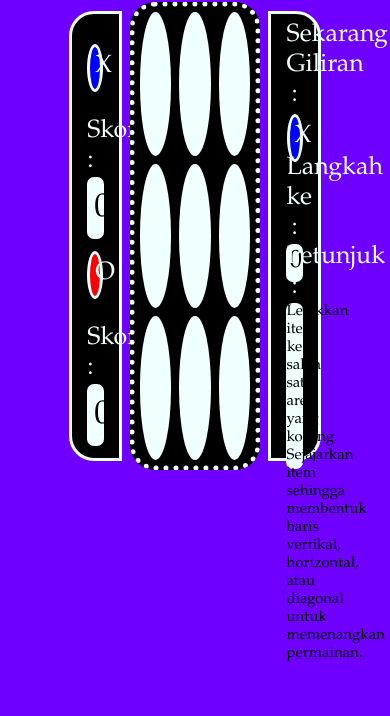
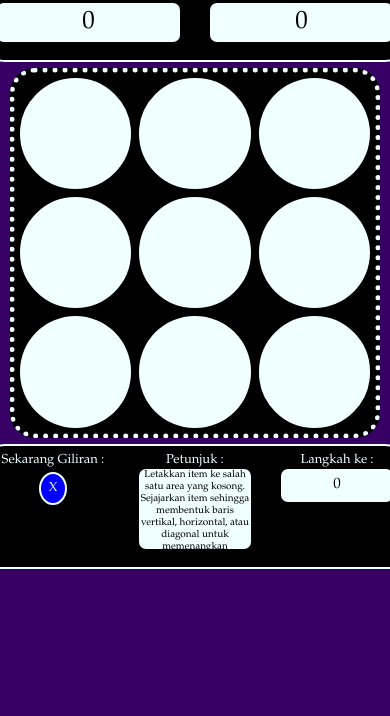
Before and after one commit to kalunite/new-tictactoe, a plain HTML site: page index.html in a window 390 px wide. Shown: the part 128-844 px from the top of the page. Drawn offline with Linux system fonts and the light colour scheme.

Commit message:
Fixed Bugs

```diff
--- a/css/style.css
+++ b/css/style.css
@@ -1,6 +1,6 @@
 body {
     font-family: book antiqua;
-    background-color: rgb(111, 0, 255);
+    background-color: rgb(55, 0, 100);
 }
 
 h1 {
@@ -40,12 +40,15 @@ th {
     align-items: center;
 }
 
-    .score-area, .game-board, .game-play {
+.score-area,
+.game-board,
+.game-play {
     height: 468px;
     margin: 3px;
 }
 
-    .score-area, .game-play {
+.score-area,
+.game-play {
     width: 20%;
     height: 450px;
     background-color: black;
@@ -59,7 +62,8 @@ th {
     border-radius: 25px 0 0 25px;
 }
 
-        .p1-area, .p2-area {
+.p1-area,
+.p2-area {
     width: 100%;
     height: 50%;
     padding: 15px;
@@ -118,7 +122,9 @@ th {
     text-align: center;
 }
 
-        .now-turn, .steps-move, .game-play-explaining {
+.now-turn,
+.steps-move,
+.game-play-explaining {
     width: 100%;
     padding: 15px;
     box-sizing: border-box;
@@ -175,6 +181,136 @@ th {
     color: black;
     box-sizing: border-box;
     border-radius: 7px;
+    overflow: auto;
+}
+
+@media screen and (max-width: 1286px) {
+    .container {
+        width: 80%;
+    }
+
+    .score-area,
+    .game-play {
+        font-size: 22px;
+    }
+}
+
+@media screen and (max-width: 1108.5px) {
+    .container {
+        width: 90%;
+    }
+}
+
+@media screen and (max-width: 1019.75px) {
+    .container {
+        width: 100%;
+    }
+
+    .score-area,
+    .game-play {
+        font-size: 19px;
+    }
+}
+
+@media screen and (max-width: 975.375px) {
+    h1 {
+        margin-top: -7px;
+    }
+
+    th {
+        font-size: 70px;
+    }
+
+    .container {
+        margin-top: -33px;
+        flex-direction: column;
+    }
+
+    .game-board {
+        min-width: 370px;
+        max-width: 370px;
+        width: 75%;
+    }
+
+    .score-area,
+    .game-board,
+    .game-play {
+        height: 370px;
+    }
+
+    .score-area,
+    .game-play {
+        display: flex;
+        font-size: 13px;
+        min-width: 430px;
+        max-width: 540px;
+        height: 125px;
+        width: 100%;
+        background-color: black;
+        color: azure;
+        border: 2px solid azure;
+        box-sizing: border-box;
+    }
+
+    .score-area {
+        border-radius: 0 0 25px 25px;
+    }
+
+    .turn {
+        width: 15%;
+        height: 33px;
+        border: 2px solid azure;
+        padding: 7px;
+    }
+
+    .p1-area .turn {
+        margin-top: 0;
+        margin-bottom: 0;
+    }
+
+    .p2-area .turn {
+        margin-bottom: 0;
+    }
+
+    .score {
+        font-size: 25px;
+        height: 25px;
+        line-height: 25px;
+        padding: 7px;
+    }
+
+    .game-play {
+        border-radius: 25px 25px 0 0;
+    }
+
+    .now-turn {
+        order: 1;
+    }
+
+    .now-turn .turn {
+        width: 25%;
+        height: 33px;
+        line-height: 20px;
+    }
+
+    .steps-move {
+        height: 80px;
+        order: 3;
+    }
+
+    .steps {
+        font-size: 15px;
+        line-height: 25px;
+    }
+
+    .game-play-explaining {
+        order: 2;
+    }
+
+    .explain {
+        font-size: 10px;
+        height: 80px;
+    }
 }
 
 th:active {
--- a/js/script.js
+++ b/js/script.js
@@ -35,17 +35,17 @@ const tableMove = [
 ]
 
 const p1 = {
-    turn : `X`,
-    color : `blue`,
-    score : 0,
-    class : `turn-p1`
+    turn: `X`,
+    color: `blue`,
+    score: 0,
+    class: `turn-p1`
 }
 
 const p2 = {
-    turn : `O`,
-    color : `red`,
-    score : 0,
-    class : `turn-p2`
+    turn: `O`,
+    color: `red`,
+    score: 0,
+    class: `turn-p2`
 }
 
 let starter = p1.turn;
@@ -93,27 +93,23 @@ function selectTurn() {
         if (this == table[0] &&
             table[1].innerText != `` &&
             table[3].innerText != `` &&
-            table[4].innerText != ``
-            ||
+            table[4].innerText != `` ||
             this == table[1] &&
             table[0].innerText != `` &&
             table[2].innerText != `` &&
             table[3].innerText != `` &&
             table[4].innerText != `` &&
-            table[5].innerText != ``
-            ||
+            table[5].innerText != `` ||
             this == table[2] &&
             table[1].innerText != `` &&
             table[4].innerText != `` &&
-            table[5].innerText != ``
-            ||
+            table[5].innerText != `` ||
             this == table[3] &&
             table[0].innerText != `` &&
             table[1].innerText != `` &&
             table[4].innerText != `` &&
             table[6].innerText != `` &&
-            table[7].innerText != ``
-            ||
+            table[7].innerText != `` ||
             this == table[4] &&
             table[0].innerText != `` &&
             table[1].innerText != `` &&
@@ -122,27 +118,23 @@ function selectTurn() {
             table[5].innerText != `` &&
             table[6].innerText != `` &&
             table[7].innerText != `` &&
-            table[8].innerText != ``
-            ||
+            table[8].innerText != `` ||
             this == table[5] &&
             table[1].innerText != `` &&
             table[2].innerText != `` &&
             table[4].innerText != `` &&
             table[7].innerText != `` &&
-            table[8].innerText != ``
-            ||
+            table[8].innerText != `` ||
             this == table[6] &&
             table[3].innerText != `` &&
             table[4].innerText != `` &&
-            table[7].innerText != ``
-            ||
+            table[7].innerText != `` ||
             this == table[7] &&
             table[3].innerText != `` &&
             table[4].innerText != `` &&
             table[5].innerText != `` &&
             table[6].innerText != `` &&
-            table[8].innerText != ``
-            ||
+            table[8].innerText != `` ||
             this == table[8] &&
             table[4].innerText != `` &&
             table[5].innerText != `` &&
@@ -178,7 +170,7 @@ function selectTurn() {
             }
         }
         undoSelect();
-        boxBlank.forEach( blank => {
+        boxBlank.forEach(blank => {
             blank.removeEventListener(`click`, moveTurn);
         });
         selectedMove = this;
@@ -250,7 +242,7 @@ function moveTurn() {
 function turnOffMovePossibly() {
     for (let i = 0; i < tableMove.length; i++) {
         if (selectedMove == table[i]) {
-            tableMove[i].forEach( possibleMove => {
+            tableMove[i].forEach(possibleMove => {
                 return possibleMove.style.opacity = `1`;
             })
         }
@@ -266,32 +258,25 @@ function winnerJudging(player) {
     if (
         table[0].innerText == player &&
         table[1].innerText == player &&
-        table[2].innerText == player
-        ||
+        table[2].innerText == player ||
         table[3].innerText == player &&
         table[4].innerText == player &&
-        table[5].innerText == player
-        ||
+        table[5].innerText == player ||
         table[6].innerText == player &&
         table[7].innerText == player &&
-        table[8].innerText == player
-        ||
+        table[8].innerText == player ||
         table[0].innerText == player &&
         table[3].innerText == player &&
-        table[6].innerText == player
-        ||
+        table[6].innerText == player ||
         table[1].innerText == player &&
         table[4].innerText == player &&
-        table[7].innerText == player
-        ||
+        table[7].innerText == player ||
         table[2].innerText == player &&
         table[5].innerText == player &&
-        table[8].innerText == player
-        ||
+        table[8].innerText == player ||
         table[0].innerText == player &&
         table[4].innerText == player &&
-        table[8].innerText == player
-        ||
+        table[8].innerText == player ||
         table[2].innerText == player &&
         table[4].innerText == player &&
         table[6].innerText == player
@@ -316,15 +301,16 @@ function winnerJudging(player) {
 
 function resetSettings() {
     if (steps >= 6) {
-        boxBlank.forEach( blank => {
+        boxBlank.forEach(blank => {
             blank.removeEventListener(`click`, moveTurn);
+            blank.removeEventListener(`click`, selectTurn);
         });
     } else {
-        boxAll.forEach( box => {
-            box.removeEventListener(`click`, turnIn)
+        boxAll.forEach(box => {
+            box.removeEventListener(`click`, turnIn);
         })
     }
-    boxAll.forEach( box => {
+    boxAll.forEach(box => {
         box.innerText = ``;
         box.style.backgroundColor = `azure`;
         box.classList.add(`box-blank`);
@@ -340,12 +326,12 @@ function gamePlay() {
     explainingGame();
     checkingNowTurn();
     if (steps == 6) {
-        boxAll.forEach( box => {
+        boxAll.forEach(box => {
             box.removeEventListener(`click`, turnIn);
         })
         return selectPlay();
     }
-    boxAll.forEach( box => {
+    boxAll.forEach(box => {
         box.addEventListener(`click`, turnIn);
     });
 }
@@ -353,44 +339,44 @@ function gamePlay() {
 function selectPlay() {
     explainingGame();
     if (selectToMove) {
-        document.querySelectorAll(`.turn-on`).forEach( filled => {
+        document.querySelectorAll(`.turn-on`).forEach(filled => {
             filled.removeEventListener(`click`, selectTurn);
         });
         return movePlay();
     }
-    document.querySelectorAll(`.turn-on`).forEach( filled => {
+    document.querySelectorAll(`.turn-on`).forEach(filled => {
         filled.addEventListener(`click`, selectTurn);
     });
 }
 
 function movePlay() {
     if (!selectToMove) {
-        boxBlank.forEach( blank => {
+        boxBlank.forEach(blank => {
             blank.removeEventListener(`click`, moveTurn);
         });
         if (!xIsNext) {
-            document.querySelectorAll(`.${p1.class}`).forEach( p1 => {
+            document.querySelectorAll(`.${p1.class}`).forEach(p1 => {
                 p1.removeEventListener(`click`, selectTurn);
             });
         } else {
-            document.querySelectorAll(`.${p2.class}`).forEach( p2 => {
+            document.querySelectorAll(`.${p2.class}`).forEach(p2 => {
                 p2.removeEventListener(`click`, selectTurn);
             });
         }
         return selectPlay();
     }
     if (xIsNext) {
-        document.querySelectorAll(`.${p1.class}`).forEach( p1 => {
+        document.querySelectorAll(`.${p1.class}`).forEach(p1 => {
             p1.addEventListener(`click`, selectTurn);
         });
     } else {
-        document.querySelectorAll(`.${p2.class}`).forEach( p2 => {
+        document.querySelectorAll(`.${p2.class}`).forEach(p2 => {
             p2.addEventListener(`click`, selectTurn);
         });
     }
     for (let i = 0; i < tableMove.length; i++) {
         if (selectedMove == table[i]) {
-            tableMove[i].forEach( possibleMove => {
+            tableMove[i].forEach(possibleMove => {
                 if (possibleMove.innerText == ``) {
                     possibleMove.style.opacity = `0.3`;
                     possibleMove.addEventListener(`click`, moveTurn);
@@ -406,7 +392,7 @@ function explainingGame() {
             `Pilih salah satu item yang sudah ada untuk dipindah ke area lain yang memungkinkan untuk memenangkan pertandingan.`;
     } else {
         explainGame.innerText =
-        `Letakkan item ke salah satu area yang kosong. Sejajarkan item sehingga membentuk baris vertikal, horizontal, atau diagonal untuk memenangkan permainan.` ;
+            `Letakkan item ke salah satu area yang kosong. Sejajarkan item sehingga membentuk baris vertikal, horizontal, atau diagonal untuk memenangkan permainan.`;
     }
 }
 
```
Also changed, not shown: index.html (+20 -6 lines). Lines whose indentation alone changed are shown as unchanged.
